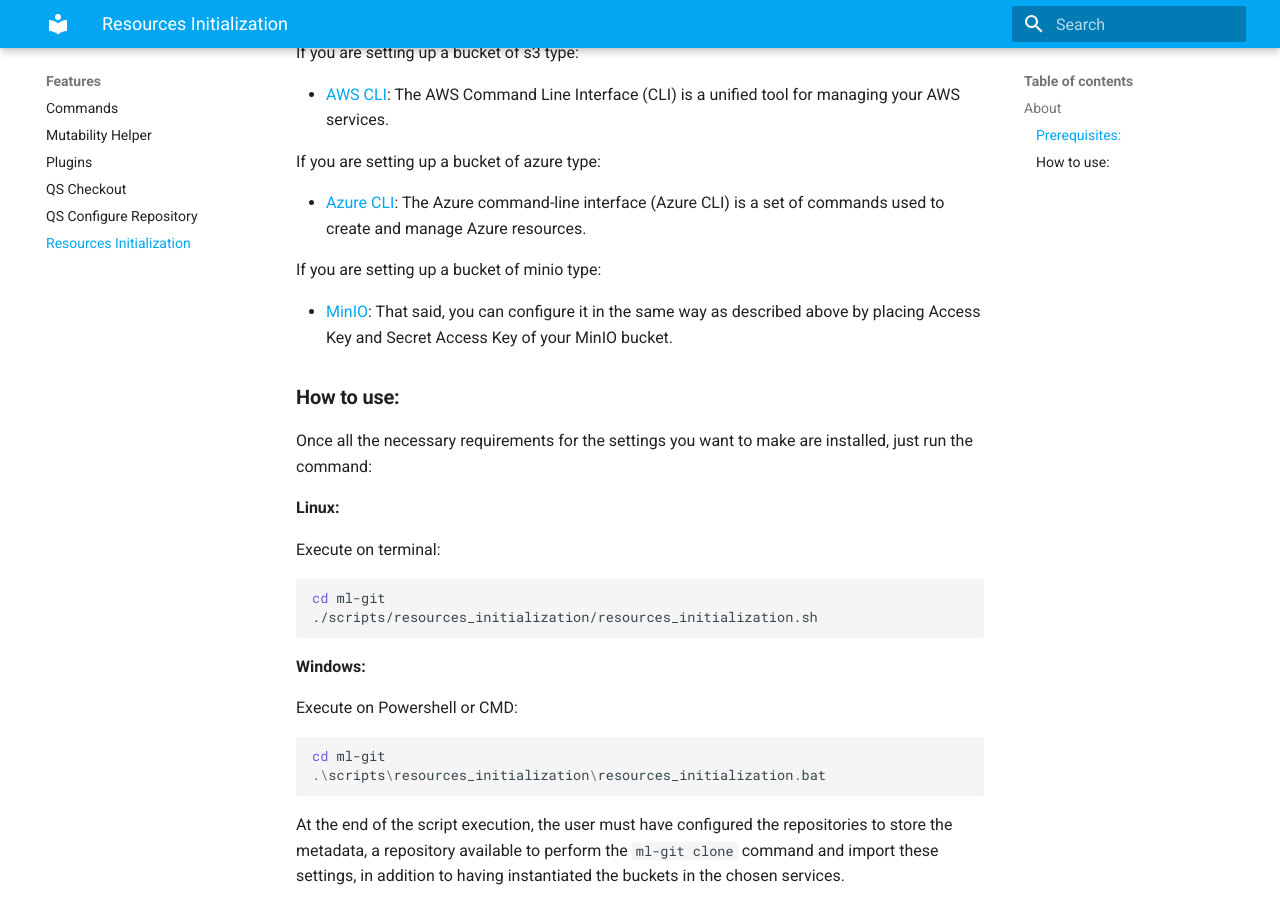
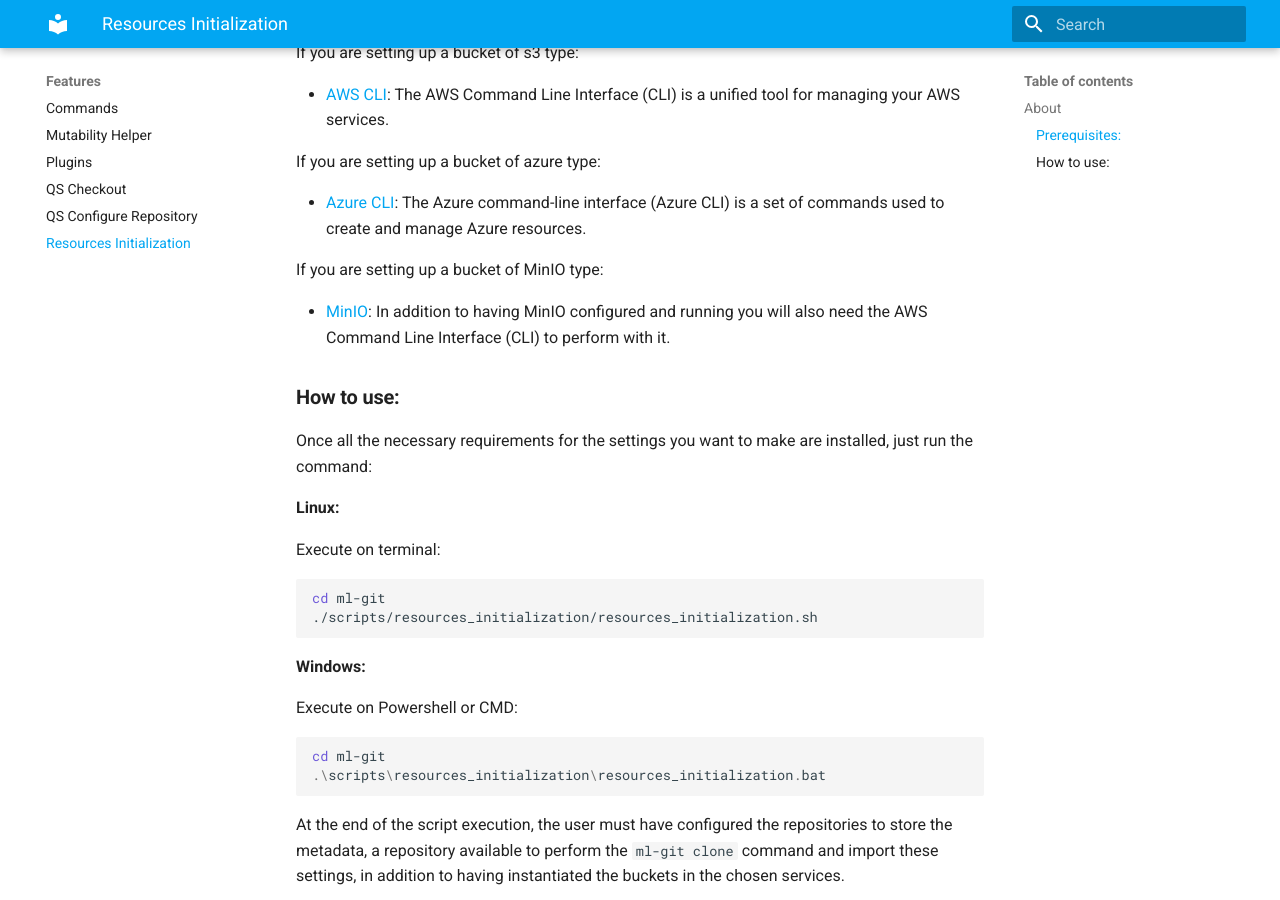
Before and after one commit to zenphantom/ml-git, an MkDocs documentation site: the page built from docs/resources_initialization.md, in a window 1280 px wide and 900 px high, scrolled down 771 px. Built offline with MkDocs 1.6.1 and Material for MkDocs 9.7.7, drawn with Linux system fonts in a browser that asks for light colours.

Commit message:
Corrections to pull request comments.

```diff
--- a/docs/resources_initialization.md
+++ b/docs/resources_initialization.md
@@ -28,9 +28,9 @@
 
 - [Azure CLI](https://docs.microsoft.com/pt-br/cli/azure/): The Azure command-line interface (Azure CLI) is a set of commands used to create and manage Azure resources.
 
-If you are setting up a bucket of minio type:
+If you are setting up a bucket of MinIO type:
 
-- [MinIO](https://min.io/): That said, you can configure it in the same way as described above by placing Access Key and Secret Access Key of your MinIO bucket.
+- [MinIO](https://min.io/): In addition to having MinIO configured and running you will also need the AWS Command Line Interface (CLI) to perform with it.
 
 
 ### **How to use:**
```
Also changed, not shown: 2 other files.
